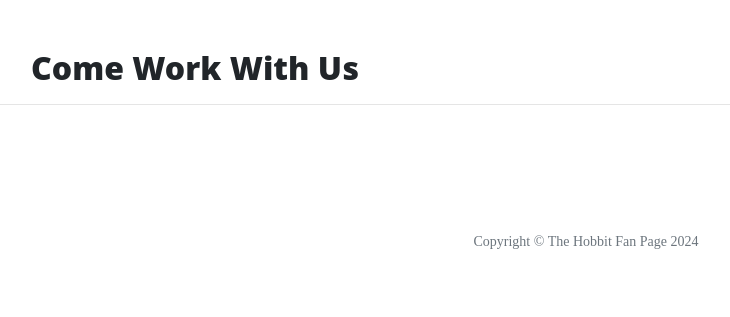
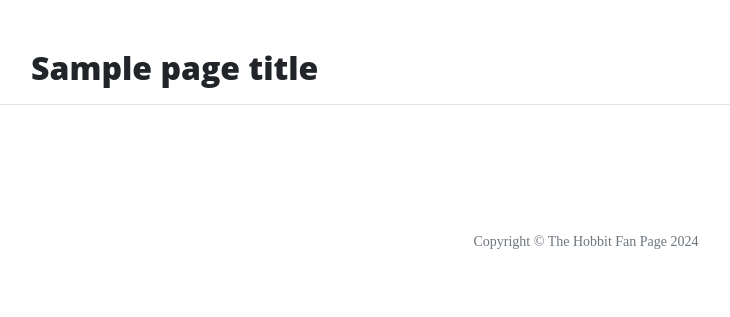
Before and after one commit to yosephdev/the-hobbit-fan-page, a Flask app: template templates/careers.html in a window 1280 px wide. Shown: the part 629-946 px from the top of the page, without its empty margins (54-784 px from the left). Run offline with Flask 3, Linux system fonts and the light colour scheme; the template is opened without the code that fills it: most values are stand-ins (such as "Sample title", 1, 10 or a date in 2020); some libraries are stand-ins or nearby versions.

Commit message:
Add dynamic page titles using page_title argument in views and templates

```diff
--- a/run.py
+++ b/run.py
@@ -11,17 +11,17 @@ def index():
 
 @app.route("/about")
 def about():
-    return render_template("about.html")
+    return render_template("about.html", page_title="About")
 
 
 @app.route("/contact")
 def contact():
-    return render_template("contact.html")
+    return render_template("contact.html", page_title="Contact")
 
 
 @app.route("/careers")
 def careers():
-    return render_template("careers.html")
+    return render_template("careers.html", page_title="Careers")
 
 
 if __name__ == "__main__":
--- a/templates/about.html
+++ b/templates/about.html
@@ -1,6 +1,6 @@
 {% extends "base.html" %}
 {% block content %}
-<h2>About Page</h2>
+<h2>{{ page_title }}</h2>
 <p>
     Thorin and Company was an organization led by Thorin Oakenshield and created by Gandalf the Grey. They were
     initially thirteen Dwarves, all but three part of the Line of Durin. However, they were later joined by the Hobbit
--- a/templates/careers.html
+++ b/templates/careers.html
@@ -1,4 +1,4 @@
 {% extends "base.html" %}
 {% block content %}
-    <h2>Come Work With Us</h2>
+    <h2>{{ page_title }}</h2>
 {% endblock %}
--- a/templates/contact.html
+++ b/templates/contact.html
@@ -1,4 +1,4 @@
 {% extends "base.html" %}
 {% block content %}
-    <h2>Contact Us</h2>
+    <h2>{{ page_title }}</h2>
 {% endblock %}
```
